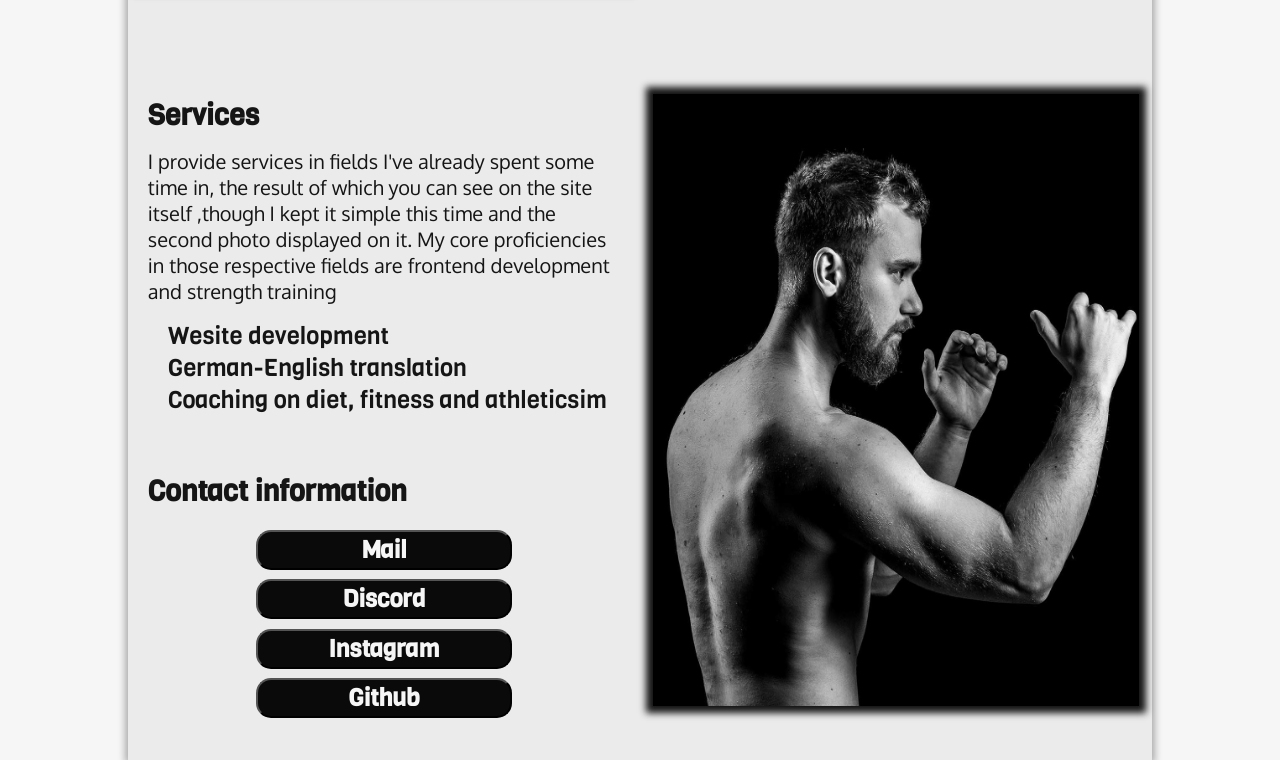
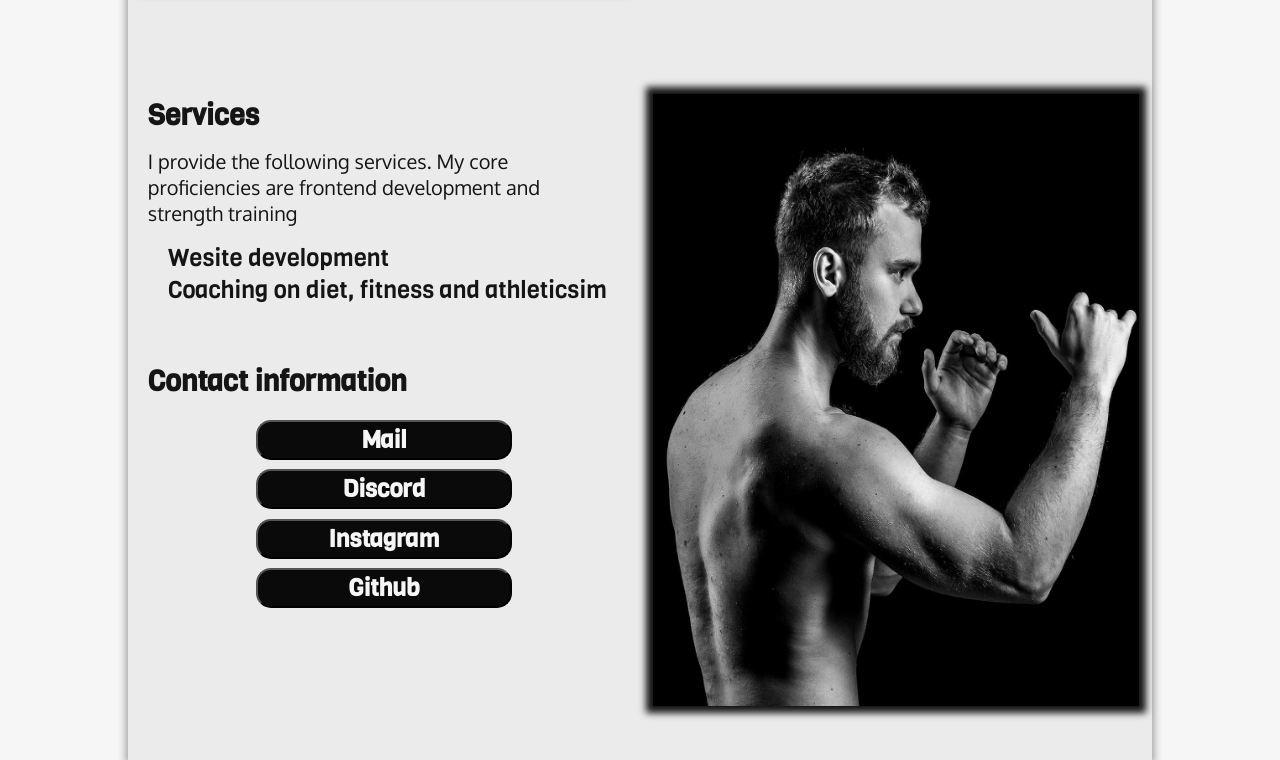
Before and after one commit to georghiob/georghiob, a plain HTML site: page index.html in a window 1280 px wide. Shown: the part 760-1520 px from the top of the page. Drawn offline with Linux system fonts and the light colour scheme.

Commit message:
Anpassungen fertiggestellt

```diff
--- a/index.html
+++ b/index.html
@@ -39,12 +39,9 @@
         <div class="img" id="epsilon"> <img src="/fighting_stance_geschnitten.jpg" alt=""> </div>
         <div class="uno">
             <h2>Services</h2>
-            <p>I provide services in fields I've already spent some time in, the result of which you can see on the site itself
-                ,though I kept it simple this time and the second photo displayed on it. My core proficiencies in those respective
-                fields  are frontend development and strength training</p>
+            <p>I provide the following services. My core proficiencies are frontend development and strength training</p>
             <ul>
                 <li>Wesite development</li>
-                <li>German-English translation</li>
                 <li>Coaching on diet, fitness and athleticsim</li>
             </ul>
             <h2>Contact information</h2>
--- a/sass/stylesheet.scss
+++ b/sass/stylesheet.scss
@@ -305,6 +305,7 @@ img, #portrait{
         background-color: rgb(235, 235, 235);
         //background-image: url("/most_muscular_geschnitten.jpg");
         //background-repeat: no-repeat;
+        //background-size: cover;
         color: rgb(21, 21, 21);
     }
 
```
Also changed, not shown: 1 other file.
